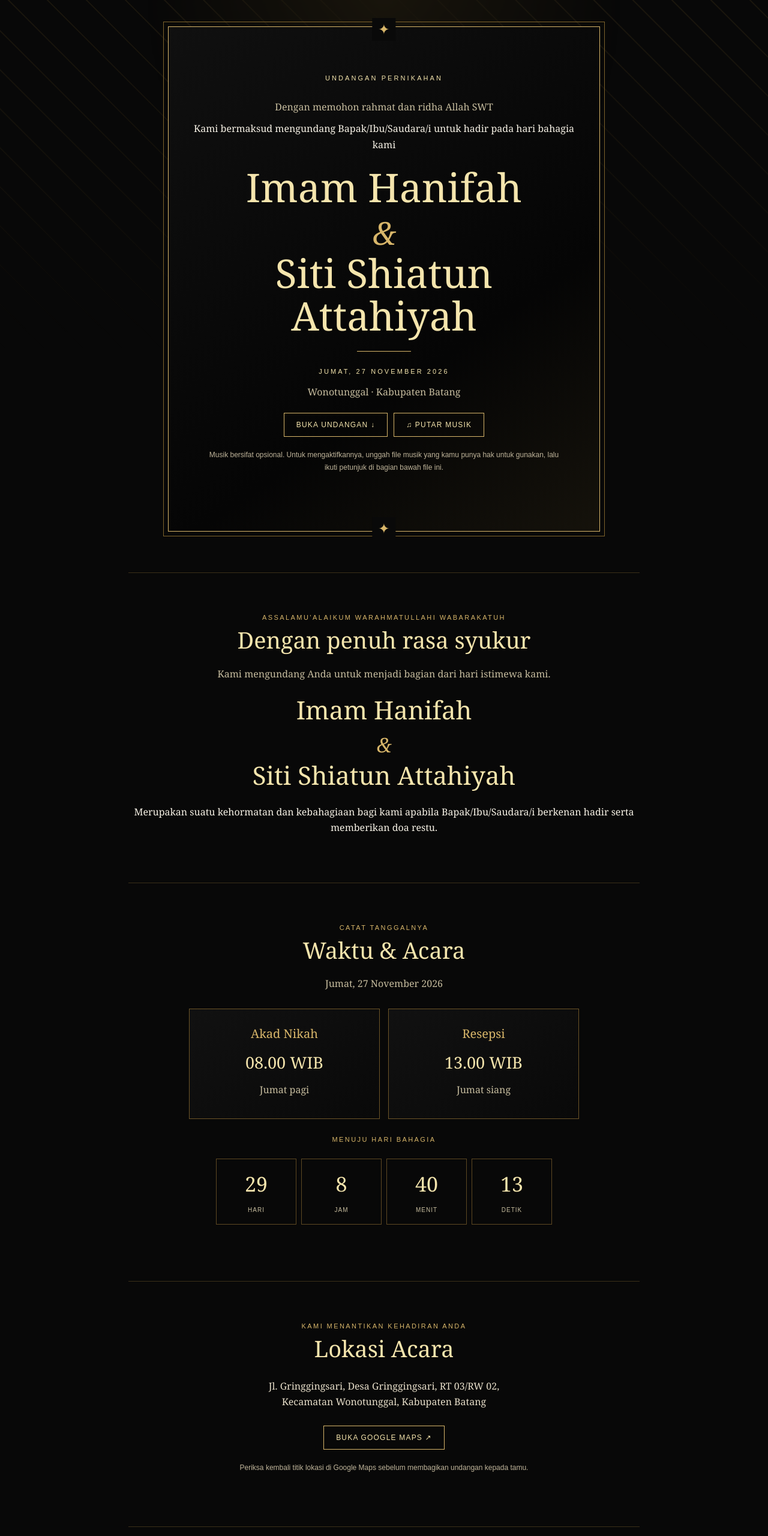
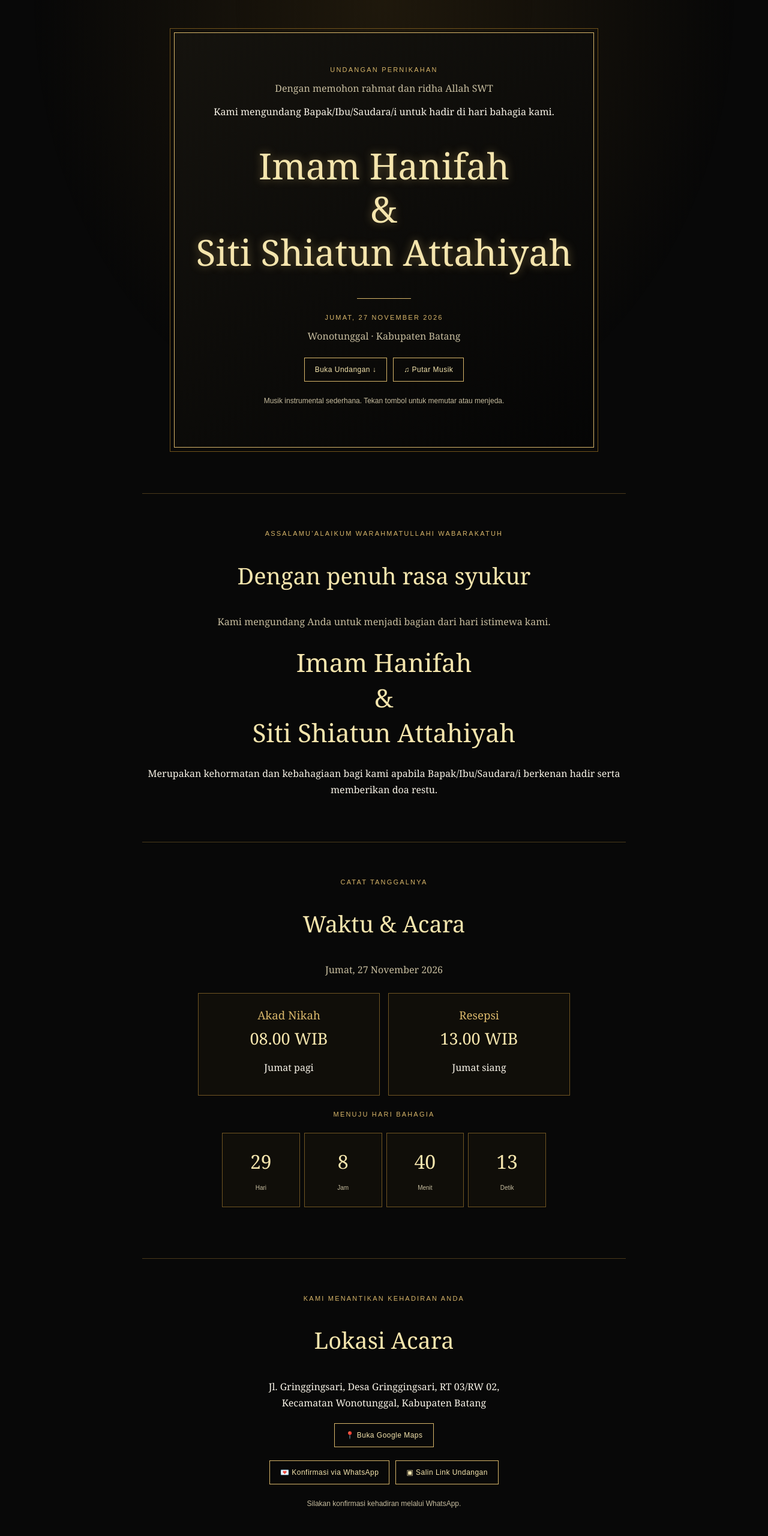
Before and after one commit to akunbebas0598-commits/undangan-pernikahan, a plain HTML site: page index.html in a window 1280 px wide. Shown: the top 2560 px of the page at 60% size. Drawn offline with Linux system fonts and the light colour scheme.

Commit message:
Update index.html

```diff
--- a/index.html
+++ b/index.html
@@ -1,129 +1,212 @@
-<!doctype html>
+
+<!DOCTYPE html>
 <html lang="id">
 <head>
-<meta charset="utf-8">
+<meta charset="UTF-8">
 <meta name="viewport" content="width=device-width, initial-scale=1">
 <meta name="theme-color" content="#080808">
-<title>Imam Hanifah & Siti Shiatun Attahiyah — Undangan Pernikahan</title>
+<title>Undangan Imam Hanifah & Siti Shiatun Attahiyah</title>
 <style>
-:root{--gold:#d8b66a;--gold2:#f5e5ad;--ink:#080808;--muted:#c7bd9f}
+:root{--gold:#d8b66a;--light:#f5e5ad;--bg:#080808}
 *{box-sizing:border-box}
 html{scroll-behavior:smooth}
-body{margin:0;background:var(--ink);color:#f8f3e7;font-family:Georgia,'Times New Roman',serif;line-height:1.65}
-body:before{content:"";position:fixed;inset:0;pointer-events:none;opacity:.11;background:radial-gradient(ellipse at top,#9d7a2e 0,transparent 45%),repeating-linear-gradient(45deg,transparent 0 22px,#b18b3b 23px,#b18b3b 24px,transparent 25px 46px);mask-image:linear-gradient(to bottom,#000,transparent 75%);z-index:-1}
-a{color:inherit}
-.wrap{width:min(900px,100%);margin:auto;padding:24px}
-.hero{min-height:100svh;display:flex;align-items:center;justify-content:center;text-align:center;padding:44px 20px}
-.frame{position:relative;width:min(720px,100%);padding:clamp(34px,8vw,76px) 22px;border:1px solid var(--gold);outline:1px solid #7d622b;outline-offset:7px;background:linear-gradient(145deg,#101010,#050505 65%,#15120b)}
-.frame:before,.frame:after{content:"✦";position:absolute;color:var(--gold);font-size:23px;background:#090909;padding:0 10px;left:50%;transform:translateX(-50%)}
-.frame:before{top:-15px}.frame:after{bottom:-15px}
-.eyebrow{letter-spacing:.28em;text-transform:uppercase;color:var(--gold2);font:11px/1.8 Arial,sans-serif}
-h1{font-weight:normal;color:var(--gold2);font-size:clamp(35px,7vw,66px);line-height:1.08;margin:22px 0}
-.amp{color:var(--gold);font-style:italic;font-size:.8em}
-.rule{width:90px;height:1px;background:var(--gold);margin:24px auto}
-p{margin:10px 0}.muted{color:var(--muted)}
-.btn{display:inline-flex;align-items:center;justify-content:center;gap:8px;padding:12px 20px;border:1px solid var(--gold);color:var(--gold2);text-decoration:none;background:transparent;font:12px Arial,sans-serif;letter-spacing:.1em;text-transform:uppercase;cursor:pointer;transition:.2s}
+body{margin:0;background:var(--bg);color:#f8f3e7;font-family:Georgia,serif;line-height:1.7}
+body:before{content:"";position:fixed;inset:0;pointer-events:none;background:radial-gradient(ellipse at top,#70521b,transparent 65%);opacity:.22;z-index:-1}
+.wrap{max-width:850px;margin:auto;padding:22px}
+.hero{min-height:100svh;display:grid;place-items:center;text-align:center;padding:35px 15px}
+.frame{width:min(700px,100%);padding:55px 22px;border:1px solid var(--gold);outline:1px solid #70521b;outline-offset:6px;background:linear-gradient(145deg,#15130e,#050505);animation:masuk 1.2s ease both}
+@keyframes masuk{from{opacity:0;transform:translateY(24px)}to{opacity:1;transform:translateY(0)}}
+@keyframes kilau{0%,100%{text-shadow:0 0 4px #d8b66a22}50%{text-shadow:0 0 18px #d8b66a88}}
+.eyebrow,.kicker{font:11px Arial,sans-serif;letter-spacing:.2em;text-transform:uppercase;color:var(--gold)}
+h1{font-size:clamp(34px,7vw,60px);font-weight:normal;color:var(--light);line-height:1.2;animation:kilau 4s infinite}
+h2{font-size:clamp(27px,5vw,38px);font-weight:normal;color:var(--light)}
+p{margin:12px 0}
+.muted{color:#c7bd9f}
+.rule{height:1px;width:90px;background:var(--gold);margin:25px auto}
+.btn{display:inline-block;padding:12px 17px;border:1px solid var(--gold);color:var(--light);background:transparent;text-decoration:none;font:12px Arial,sans-serif;letter-spacing:.04em;cursor:pointer}
 .btn:hover{background:var(--gold);color:#080808}
-section{padding:68px 0;text-align:center;border-top:1px solid #3a2f18}
-h2{font-weight:normal;color:var(--gold2);font-size:clamp(26px,4vw,38px);margin:0 0 12px}
-.kicker{color:var(--gold);font:11px Arial,sans-serif;letter-spacing:.22em;text-transform:uppercase}
-.names{font-size:clamp(25px,5vw,42px);color:var(--gold2);line-height:1.3;margin:20px auto}
-.cards{display:grid;grid-template-columns:repeat(2,minmax(0,1fr));gap:14px;margin:28px auto;max-width:650px}
-.card{border:1px solid #6c5427;padding:24px 14px;background:linear-gradient(145deg,#111,#090909)}
-.card h3{color:var(--gold);font-size:20px;font-weight:normal;margin:0 0 10px}
-.time{font-size:27px;color:var(--gold2)}
-.countdown{display:grid;grid-template-columns:repeat(4,minmax(0,1fr));gap:8px;max-width:560px;margin:26px auto}
-.count{border:1px solid #5d4822;padding:13px 4px}
-.count strong{display:block;color:var(--gold2);font-size:clamp(22px,4vw,34px);font-weight:normal}
-.count span{font:10px Arial,sans-serif;color:var(--muted);letter-spacing:.1em;text-transform:uppercase}
-.address{max-width:570px;margin:18px auto 26px;color:#e8dfca}
-.note{font:12px/1.7 Arial,sans-serif;color:#bfb49a;max-width:600px;margin:20px auto}
-footer{padding:34px 20px 48px;text-align:center;color:var(--muted);font-size:13px}
-.controls{display:flex;gap:10px;justify-content:center;flex-wrap:wrap;margin-top:22px}
-@media(max-width:520px){.wrap{padding:18px}.cards{grid-template-columns:1fr}.hero{padding:30px 18px}.countdown{gap:5px}.count{padding:10px 2px}}
+.controls{display:flex;flex-wrap:wrap;justify-content:center;gap:10px;margin:22px auto}
+section{text-align:center;padding:60px 0;border-top:1px solid #49391b;animation:masuk .9s ease both}
+.names{font-size:clamp(27px,5vw,42px);color:var(--light);line-height:1.4;margin:25px 0}
+.cards{display:grid;grid-template-columns:repeat(2,minmax(0,1fr));gap:14px;max-width:620px;margin:25px auto}
+.card,.count{border:1px solid #705522;padding:20px 12px;background:#100e09}
+.card h3{font-weight:normal;color:var(--gold);margin:0}
+.time{font-size:27px;color:var(--light)}
+.countdown{display:grid;grid-template-columns:repeat(4,minmax(0,1fr));gap:7px;max-width:540px;margin:25px auto}
+.count strong{display:block;font-size:clamp(20px,4vw,32px);font-weight:normal;color:var(--light)}
+.count span{font:10px Arial,sans-serif;color:#c7bd9f}
+.address{max-width:550px;margin:20px auto}
+.note{font:12px/1.7 Arial,sans-serif;color:#c7bd9f}
+footer{text-align:center;padding:35px 15px;color:#c7bd9f}
+.reveal{opacity:0;transform:translateY(18px);transition:all .7s ease}
+.reveal.visible{opacity:1;transform:translateY(0)}
+@media(max-width:520px){.cards{grid-template-columns:1fr}.frame{padding:45px 17px}.countdown{gap:4px}.count{padding:12px 2px}}
+@media(prefers-reduced-motion:reduce){*,*:before,*:after{animation:none!important;scroll-behavior:auto!important;transition:none!important}.reveal{opacity:1;transform:none}}
 </style>
 </head>
 <body>
 <header class="hero" id="atas">
   <div class="frame">
     <div class="eyebrow">Undangan Pernikahan</div>
-    <p class="muted" style="margin-top:24px">Dengan memohon rahmat dan ridha Allah SWT</p>
-    <p>Kami bermaksud mengundang Bapak/Ibu/Saudara/i untuk hadir pada hari bahagia kami</p>
-    <h1>Imam Hanifah<br><span class="amp">&amp;</span><br>Siti Shiatun Attahiyah</h1>
+    <p class="muted">Dengan memohon rahmat dan ridha Allah SWT</p>
+    <p>Kami mengundang Bapak/Ibu/Saudara/i untuk hadir di hari bahagia kami.</p>
+    <h1>Imam Hanifah<br>&amp;<br>Siti Shiatun Attahiyah</h1>
     <div class="rule"></div>
     <p class="eyebrow">Jumat, 27 November 2026</p>
     <p class="muted">Wonotunggal · Kabupaten Batang</p>
     <div class="controls">
       <a class="btn" href="#undangan">Buka Undangan ↓</a>
-      <button class="btn" id="musicButton" type="button" aria-label="Putar musik">♫ Putar Musik</button>
+      <button class="btn" id="musicButton" type="button">♫ Putar Musik</button>
     </div>
-    <p class="note">Musik bersifat opsional. Untuk mengaktifkannya, unggah file musik yang kamu punya hak untuk gunakan, lalu ikuti petunjuk di bagian bawah file ini.</p>
+    <p class="note">Musik instrumental sederhana. Tekan tombol untuk memutar atau menjeda.</p>
   </div>
 </header>
+
 <main class="wrap">
 <section id="undangan">
   <div class="kicker">Assalamu’alaikum warahmatullahi wabarakatuh</div>
   <h2>Dengan penuh rasa syukur</h2>
   <p class="muted">Kami mengundang Anda untuk menjadi bagian dari hari istimewa kami.</p>
-  <div class="names">Imam Hanifah<br><span class="amp">&amp;</span><br>Siti Shiatun Attahiyah</div>
-  <p>Merupakan suatu kehormatan dan kebahagiaan bagi kami apabila Bapak/Ibu/Saudara/i berkenan hadir serta memberikan doa restu.</p>
+  <div class="names">Imam Hanifah<br>&amp;<br>Siti Shiatun Attahiyah</div>
+  <p>Merupakan kehormatan dan kebahagiaan bagi kami apabila Bapak/Ibu/Saudara/i berkenan hadir serta memberikan doa restu.</p>
 </section>
+
 <section id="acara">
   <div class="kicker">Catat tanggalnya</div>
   <h2>Waktu &amp; Acara</h2>
   <p class="muted">Jumat, 27 November 2026</p>
   <div class="cards">
-    <div class="card"><h3>Akad Nikah</h3><div class="time">08.00 WIB</div><p class="muted">Jumat pagi</p></div>
-    <div class="card"><h3>Resepsi</h3><div class="time">13.00 WIB</div><p class="muted">Jumat siang</p></div>
+    <div class="card"><h3>Akad Nikah</h3><div class="time">08.00 WIB</div><p>Jumat pagi</p></div>
+    <div class="card"><h3>Resepsi</h3><div class="time">13.00 WIB</div><p>Jumat siang</p></div>
   </div>
   <div class="kicker">Menuju hari bahagia</div>
-  <div class="countdown" aria-label="Hitung mundur">
+  <div class="countdown">
     <div class="count"><strong id="days">—</strong><span>Hari</span></div>
     <div class="count"><strong id="hours">—</strong><span>Jam</span></div>
     <div class="count"><strong id="minutes">—</strong><span>Menit</span></div>
     <div class="count"><strong id="seconds">—</strong><span>Detik</span></div>
   </div>
 </section>
+
 <section id="lokasi">
   <div class="kicker">Kami menantikan kehadiran Anda</div>
   <h2>Lokasi Acara</h2>
   <p class="address">Jl. Gringgingsari, Desa Gringgingsari, RT 03/RW 02,<br>Kecamatan Wonotunggal, Kabupaten Batang</p>
-  <a class="btn" target="_blank" rel="noopener" href="https://www.google.com/maps/search/?api=1&query=Jl.+Gringgingsari%2C+Desa+Gringgingsari%2C+RT+03%2FRW+02%2C+Wonotunggal%2C+Kabupaten+Batang">Buka Google Maps ↗</a>
-  <p class="note">Periksa kembali titik lokasi di Google Maps sebelum membagikan undangan kepada tamu.</p>
+  <a class="btn" target="_blank" rel="noopener" href="https://www.google.com/maps/search/?api=1&query=Jl.+Gringgingsari%2C+Desa+Gringgingsari%2C+RT+03%2FRW+02%2C+Wonotunggal%2C+Kabupaten+Batang">📍 Buka Google Maps</a>
+  <div class="controls">
+    <a class="btn" id="rsvpButton" target="_blank" rel="noopener">💌 Konfirmasi via WhatsApp</a>
+    <button class="btn" id="copyButton" type="button">▣ Salin Link Undangan</button>
+  </div>
+  <p class="note" id="copyStatus" aria-live="polite">Silakan konfirmasi kehadiran melalui WhatsApp.</p>
 </section>
+
 <section id="doa">
   <div class="kicker">Doa &amp; restu</div>
   <h2>Merupakan kebahagiaan bagi kami</h2>
   <p>Atas kehadiran dan doa restu Bapak/Ibu/Saudara/i, kami mengucapkan terima kasih.</p>
   <div class="rule"></div>
   <p class="muted">Wassalamu’alaikum warahmatullahi wabarakatuh</p>
-  <p style="color:var(--gold2);font-size:21px;margin-top:20px">Imam Hanifah &amp; Siti Shiatun Attahiyah</p>
+  <p class="names">Imam Hanifah &amp; Siti Shiatun Attahiyah</p>
 </section>
 </main>
-<footer>Undangan Pernikahan · Hitam &amp; Emas<br><span class="muted">Dibuat dengan penuh kebahagiaan</span></footer>
-<audio id="weddingMusic" preload="none" loop></audio>
+<footer>Undangan Pernikahan · Hitam &amp; Emas<br>Dibuat dengan penuh kebahagiaan</footer>
+
 <script>
 const target = new Date('2026-11-27T08:00:00+07:00').getTime();
 function updateCountdown(){
- const diff=target-Date.now();
- if(diff<=0){['days','hours','minutes','seconds'].forEach(id=>document.getElementById(id).textContent='0');return;}
- document.getElementById('days').textContent=Math.floor(diff/86400000);
- document.getElementById('hours').textContent=Math.floor(diff%86400000/3600000);
- document.getElementById('minutes').textContent=Math.floor(diff%3600000/60000);
- document.getElementById('seconds').textContent=Math.floor(diff%60000/1000);
+  let diff=target-Date.now();
+  if(diff<=0){
+    ['days','hours','minutes','seconds'].forEach(id=>document.getElementById(id).textContent='0');
+    return;
+  }
+  document.getElementById('days').textContent=Math.floor(diff/86400000);
+  document.getElementById('hours').textContent=Math.floor(diff%86400000/3600000);
+  document.getElementById('minutes').textContent=Math.floor(diff%3600000/60000);
+  document.getElementById('seconds').textContent=Math.floor(diff%60000/1000);
 }
-updateCountdown();setInterval(updateCountdown,1000);
-const audio=document.getElementById('weddingMusic'), musicButton=document.getElementById('musicButton');
+updateCountdown();
+setInterval(updateCountdown,1000);
+
+const waNumber='6288221781435';
+const waText='Assalamu’alaikum, saya ingin konfirmasi kehadiran pada pernikahan Imam Hanifah dan Siti Shiatun Attahiyah, Jumat 27 November 2026. Nama saya: ';
+document.getElementById('rsvpButton').href='https://wa.me/'+waNumber+'?text='+encodeURIComponent(waText);
+
+document.getElementById('copyButton').addEventListener('click',async()=>{
+  const status=document.getElementById('copyStatus');
+  try{
+    await navigator.clipboard.writeText(window.location.href);
+    status.textContent='Link undangan berhasil disalin. Silakan bagikan kepada tamu.';
+  }catch(e){
+    status.textContent='Salin alamat website dari bilah alamat browser kamu.';
+  }
+});
+
+let audioContext=null,musicTimer=null,musicPlaying=false,step=0;
+const musicButton=document.getElementById('musicButton');
+const chords=[
+  [261.63,329.63,392.00],
+  [220.00,261.63,329.63],
+  [174.61,220.00,261.63],
+  [196.00,246.94,293.66]
+];
+function note(freq,start,duration,volume,type='sine'){
+  const osc=audioContext.createOscillator();
+  const gain=audioContext.createGain();
+  osc.type=type;
+  osc.frequency.setValueAtTime(freq,start);
+  gain.gain.setValueAtTime(0.0001,start);
+  gain.gain.exponentialRampToValueAtTime(volume,start+0.08);
+  gain.gain.exponentialRampToValueAtTime(0.0001,start+duration);
+  osc.connect(gain);
+  gain.connect(audioContext.destination);
+  osc.start(start);
+  osc.stop(start+duration+0.03);
+}
+function playBar(){
+  if(!musicPlaying)return;
+  const now=audioContext.currentTime+0.05;
+  const chord=chords[step%chords.length];
+  chord.forEach((freq,i)=>note(freq,now,2.6,0.025));
+  note(chord[0]/2,now,2.6,0.03);
+  [chord[2]*2,chord[1]*2,chord[0]*2,chord[1]*2].forEach((freq,i)=>{
+    note(freq,now+0.2+i*0.6,0.6,0.035,'triangle');
+  });
+  step++;
+}
 musicButton.addEventListener('click',async()=>{
- if(!audio.src){alert('Musik belum ditambahkan. Ikuti petunjuk pada file HTML untuk menautkan file musik milikmu.');return;}
- if(audio.paused){try{await audio.play();musicButton.textContent='Ⅱ Jeda Musik';}catch(e){alert('Musik tidak dapat diputar. Periksa tautan file musik.');}}
- else{audio.pause();musicButton.textContent='♫ Putar Musik';}
+  const AudioCtx=window.AudioContext||window.webkitAudioContext;
+  if(!AudioCtx){alert('Browser ini tidak mendukung musik.');return;}
+  if(musicPlaying){
+    musicPlaying=false;
+    clearInterval(musicTimer);
+    musicTimer=null;
+    await audioContext.suspend();
+    musicButton.textContent='♫ Putar Musik';
+  }else{
+    if(!audioContext)audioContext=new AudioCtx();
+    await audioContext.resume();
+    musicPlaying=true;
+    playBar();
+    musicTimer=setInterval(playBar,3000);
+    musicButton.textContent='Ⅱ Jeda Musik';
+  }
 });
+
+const sections=document.querySelectorAll('main section');
+sections.forEach(section=>section.classList.add('reveal'));
+if('IntersectionObserver' in window){
+  const observer=new IntersectionObserver(entries=>{
+    entries.forEach(entry=>{
+      if(entry.isIntersecting){
+        entry.target.classList.add('visible');
+        observer.unobserve(entry.target);
+      }
+    });
+  },{threshold:0.12});
+  sections.forEach(section=>observer.observe(section));
+}else{
+  sections.forEach(section=>section.classList.add('visible'));
+}
 </script>
-<!-- PETUNJUK MUSIK:
-1. Unggah file MP3 milikmu atau musik yang boleh kamu gunakan ke hosting yang menyediakan tautan file langsung.
-2. Ganti tag audio di atas menjadi: <audio id="weddingMusic" src="URL-FILE-MP3" preload="none" loop></audio>
-3. Jangan gunakan musik berhak cipta tanpa izin.
--->
 </body>
 </html>
```
